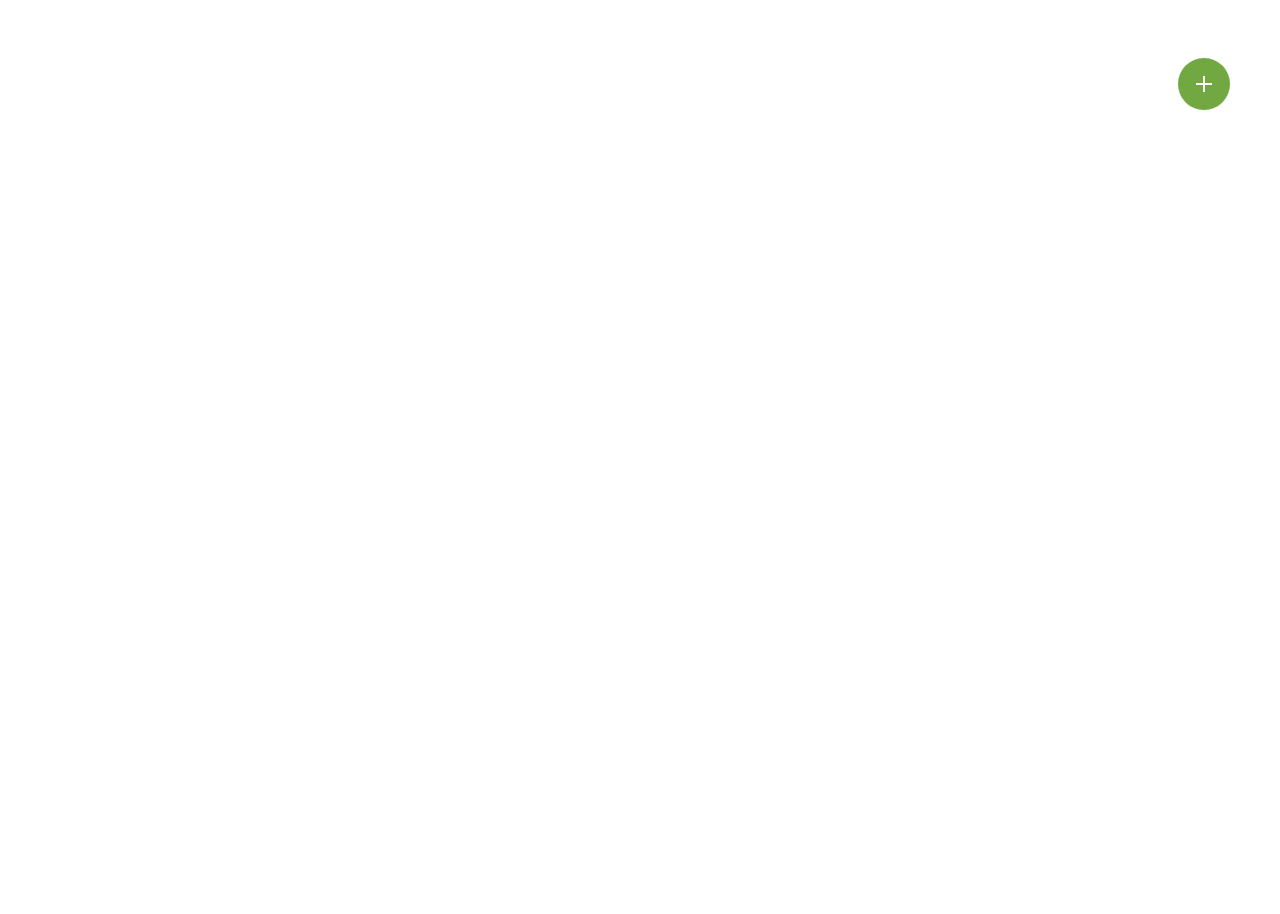
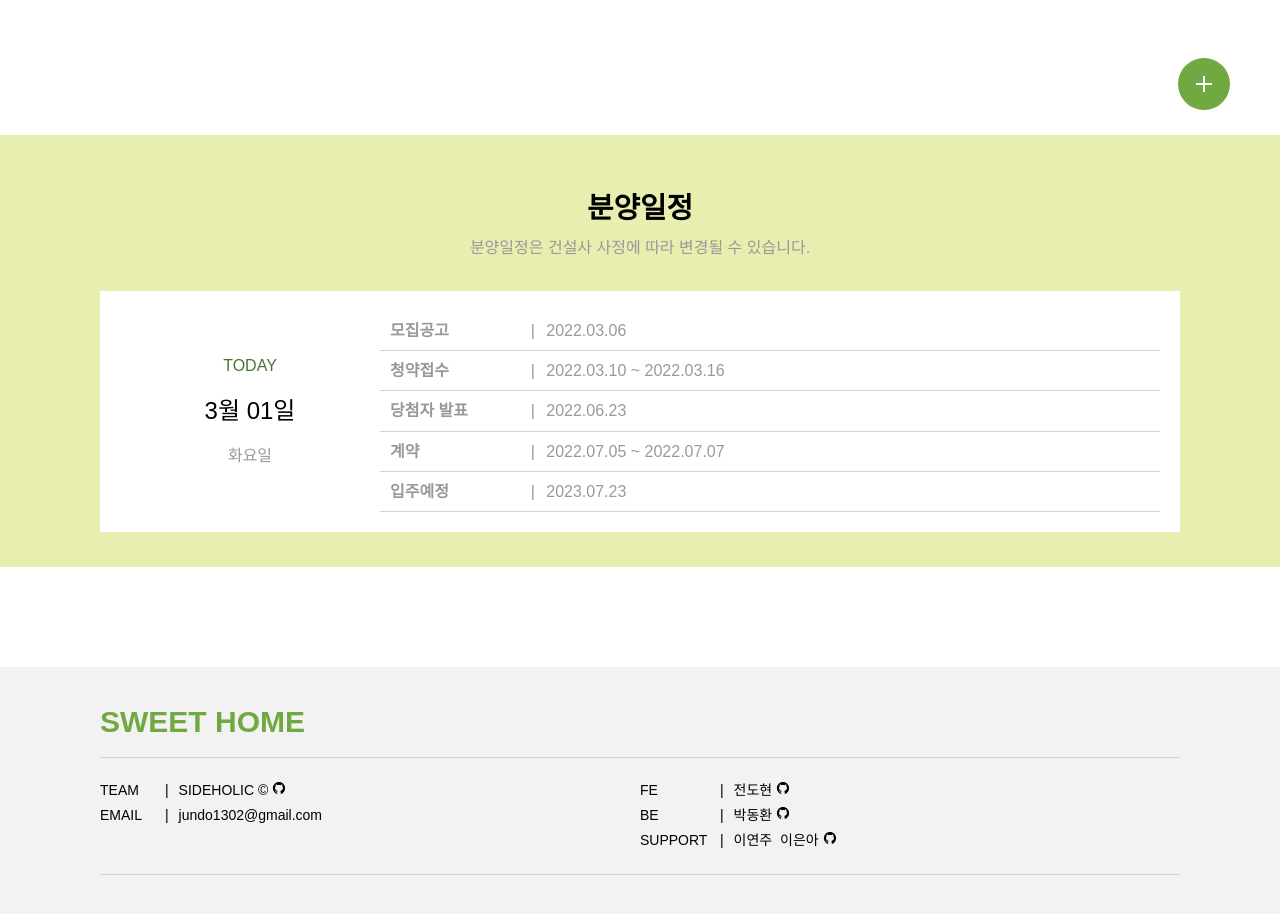
Before and after one commit to sideholic/SweetHome-FE, a React (Create React App) app: page /detail in a window 1280 px wide. Shown: the part 640-1554 px from the top of the page. Before the commit the page ends 800 px from the top, so only its background shows below. Built offline with nearby package versions, Linux system fonts and the light colour scheme; a web font is replaced by a local one.

Commit message:
feat: detail page markup
todo: add kakao map to detail component, add photos

```diff
--- a/src/router/Detail.tsx
+++ b/src/router/Detail.tsx
@@ -2,17 +2,30 @@ import { Link } from "react-router-dom";
 import { HeaderTop, Logo } from "../styles/HeaderStyle";
 import React from "react";
 import {
+  DateInfoDiv,
   DetailHomeInfoWrapper,
   DetailHomeWrapper,
   FloatBox,
   FloatBoxInner,
+  HomeSwiperWrapper,
   InfoDiv,
   InfoLabel,
   InfoText,
+  ScheduleDateInfo,
+  ScheduleGrid,
+  ScheduleInner,
+  ScheduleToday,
+  ScheduleWrapper,
 } from "../styles/DetailStyle";
 import { CommInner } from "../styles/GlobalStyle";
+import Footer from "../components/footer/Footer";
+import { lightTheme } from "../theme/theme";
+import { getCurrentTime } from "../utils/utilsFn";
 
 export default function Detail() {
+  // 현재일자 가져오기
+  const currentDay: Array<string> = getCurrentTime();
+
   return (
     <>
       {/* 헤더 */}
@@ -23,9 +36,9 @@ export default function Detail() {
       </HeaderTop>
       {/* 청약 상세페이지 */}
       <DetailHomeWrapper>
-        <CommInner>
-          {/* 청약 주택 정보 */}
-          <DetailHomeInfoWrapper>
+        {/* 청약 주택 정보 */}
+        <DetailHomeInfoWrapper>
+          <CommInner>
             {/* 라벨, 분양명, 상세주소 */}
             <InfoDiv>
               <InfoLabel>분양예정</InfoLabel>
@@ -95,10 +108,61 @@ export default function Detail() {
                 </InfoText>
               </FloatBoxInner>
             </FloatBox>
-          </DetailHomeInfoWrapper>
-          {/* 청약 주택 분양일정 */}
-        </CommInner>
+          </CommInner>
+        </DetailHomeInfoWrapper>
+        {/* 청약 이미지 스와이퍼 */}
+        <HomeSwiperWrapper />
+        {/* 청약 주택 분양일정 */}
+        <ScheduleWrapper>
+          <CommInner>
+            <ScheduleInner>
+              <InfoText fontWeight="bold" marginTop="3.7rem" fontSize="1.8rem">
+                분양일정
+              </InfoText>
+              <InfoText fontColor="#999999" marginTop="1.071rem">
+                분양일정은 건설사 사정에 따라 변경될 수 있습니다.
+              </InfoText>
+              {/* 분양일정표 */}
+              <ScheduleGrid>
+                <ScheduleToday>
+                  <InfoText
+                    fontColor={lightTheme.greenColor.green5}
+                    marginTop="0"
+                  >
+                    TODAY
+                  </InfoText>
+                  <InfoText fontSize="1.5rem">{currentDay[0]}</InfoText>
+                  <InfoText fontColor="#999999">{currentDay[1]}</InfoText>
+                </ScheduleToday>
+                <ScheduleDateInfo>
+                  <DateInfoDiv>
+                    <span>모집공고</span>
+                    <span>2022.03.06</span>
+                  </DateInfoDiv>
+                  <DateInfoDiv>
+                    <span>청약접수</span>
+                    <span>2022.03.10 ~ 2022.03.16</span>
+                  </DateInfoDiv>
+                  <DateInfoDiv>
+                    <span>당첨자 발표</span>
+                    <span>2022.06.23</span>
+                  </DateInfoDiv>
+                  <DateInfoDiv>
+                    <span>계약</span>
+                    <span>2022.07.05 ~ 2022.07.07</span>
+                  </DateInfoDiv>
+                  <DateInfoDiv>
+                    <span>입주예정</span>
+                    <span>2023.07.23</span>
+                  </DateInfoDiv>
+                </ScheduleDateInfo>
+              </ScheduleGrid>
+            </ScheduleInner>
+          </CommInner>
+        </ScheduleWrapper>
       </DetailHomeWrapper>
+      {/* 푸터 */}
+      <Footer />
     </>
   );
 }
--- a/src/styles/DetailStyle.ts
+++ b/src/styles/DetailStyle.ts
@@ -48,6 +48,7 @@ export const FloatBox = styled.ul`
   border-radius: 0.4rem;
   text-align: center;
 `;
+/* Inner */
 export const FloatBoxInner = styled.li`
   width: 100%;
   height: 100%;
@@ -70,3 +71,62 @@ export const FloatBoxInner = styled.li`
     }
   }
 `;
+/* 스와이퍼 wrapper */
+export const HomeSwiperWrapper = styled.div`
+  // 임시
+  height: 400px;
+`;
+/* 분양일정 Wrapper */
+export const ScheduleWrapper = styled.div`
+  background-color: ${(props) => props.theme.greenColor.green1};
+`;
+/* 분양일정 inner */
+export const ScheduleInner = styled.div`
+  display: flex;
+  flex-direction: column;
+  justify-content: center;
+  align-items: center;
+`;
+/* 분양일정표 */
+export const ScheduleGrid = styled.div`
+  display: grid;
+  grid-template-columns: 25% 75%;
+  width: 100%;
+  background-color: #fff;
+  margin: 2.188rem 0;
+  padding: 1.25rem;
+`;
+/* 오늘날짜 */
+export const ScheduleToday = styled.div`
+  display: flex;
+  flex-direction: column;
+  justify-content: center;
+  align-items: center;
+`;
+/* 청약일자 리스트 */
+export const ScheduleDateInfo = styled.div``;
+
+/* 청약일자 Wrapper */
+export const DateInfoDiv = styled.div`
+  padding: 10px;
+  line-height: 1.2;
+  border-bottom: 1px solid lightgray;
+  color: #999999;
+  width: 100%;
+
+  span {
+    display: inline-block;
+    &:nth-of-type(1) {
+      width: 14%;
+      margin-right: 2.143em;
+      font-weight: bold;
+    }
+    &:nth-of-type(2) {
+      width: 70%;
+      &:before {
+        content: "|";
+        margin-right: 0.714em;
+      }
+    }
+  }
+`;
--- a/src/utils/utilsFn.ts
+++ b/src/utils/utilsFn.ts
@@ -16,3 +16,22 @@ export const layoutBtnClick = (event: React.MouseEvent<HTMLDivElement>) => {
     clearTimeout(timerAddClass);
   }
 };
+
+/**
+ * 현재일자 가져오기
+ * ###returnType : String[]
+ * ###return : [0] = x월 y일 [1] = 요일
+ **/
+export const getCurrentTime = (): Array<string> => {
+  const now = new Date();
+  const week = ["일", "월", "화", "수", "목", "금", "토"];
+  const dayOfWeek = week[now.getDay()];
+
+  return [
+    `${Number(now.getMonth()) + 1}월 ${String(now.getDate()).padStart(
+      2,
+      "0"
+    )}일`,
+    `${dayOfWeek}요일`,
+  ];
+};
```
